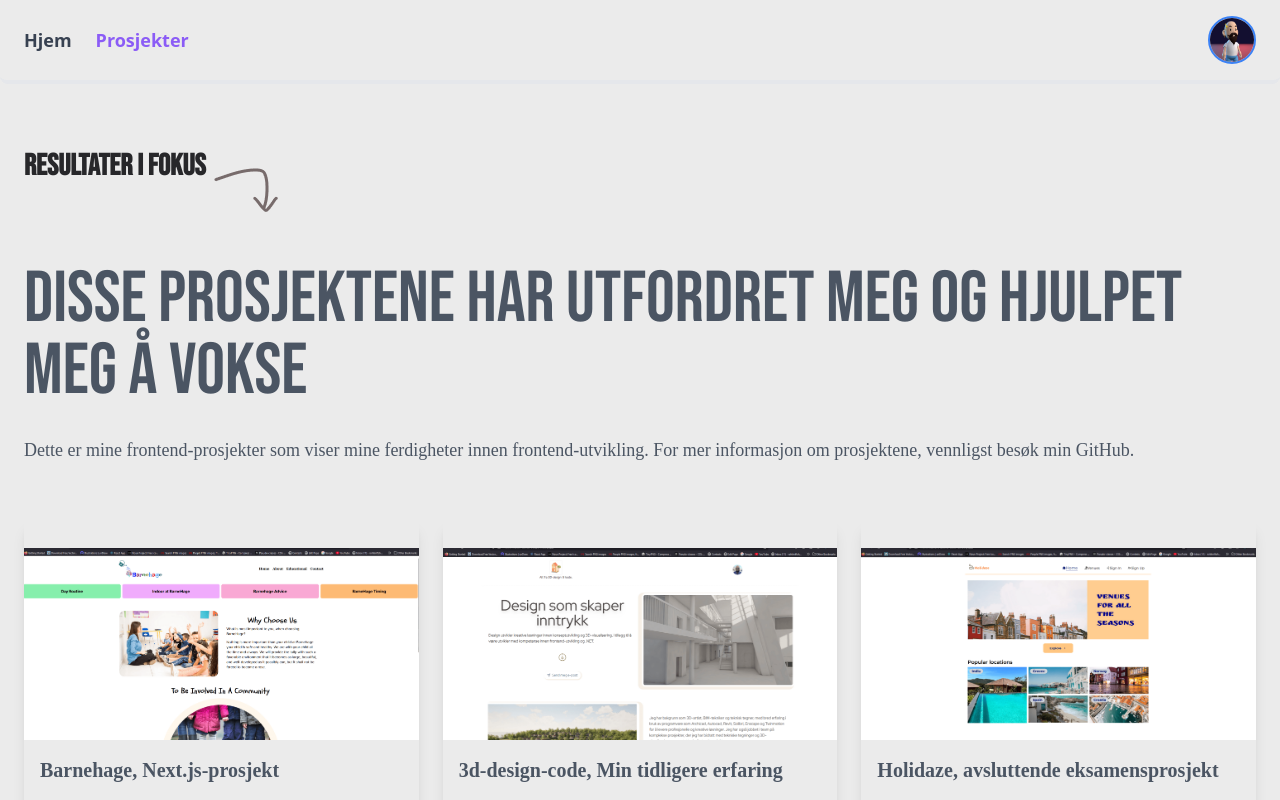
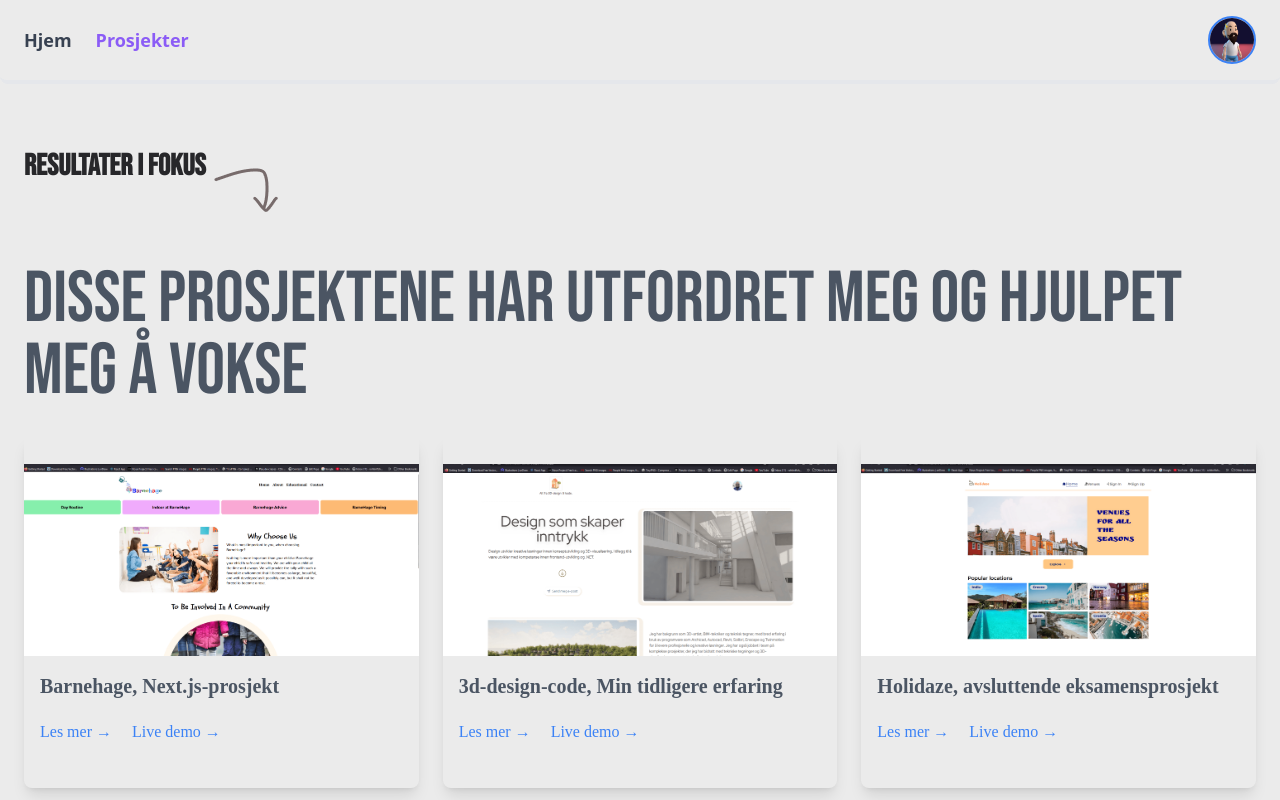
Before and after one commit to MaaRadha/work, a React (Vite) app: page /work in a window 1280 px wide. Shown: the top 800 px of the page. Built offline with nearby package versions, Linux system fonts and the light colour scheme; a web font is replaced by a local one.

Commit message:
undo -coded

```diff
--- a/src/components/work/ProjectList.jsx
+++ b/src/components/work/ProjectList.jsx
@@ -18,13 +18,7 @@ const ProjectList = () => {
         <h2 className="text-gray-600 text-3xl md:text-7xl lg:text-7xl w-full px-3">
           Disse prosjektene har utfordret meg og hjulpet meg å vokse
         </h2>
-        <div className="text-gray-600 font-text">
-          <p className="py-7 font-medium text-lg px-3">
-            Dette er mine frontend-prosjekter som viser mine ferdigheter innen
-            frontend-utvikling. For mer informasjon om prosjektene, vennligst
-            besøk min GitHub.
-          </p>
-        </div>
+
         <div className="grid grid-cols-1 md:grid-cols-2 lg:grid-cols-3 gap-6 font-text text-gray-600 py-7 px-3">
           {data.map((project) => (
             <div
```
